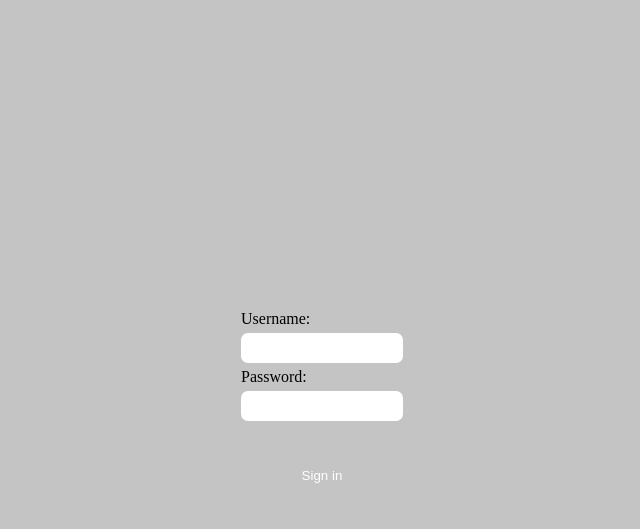
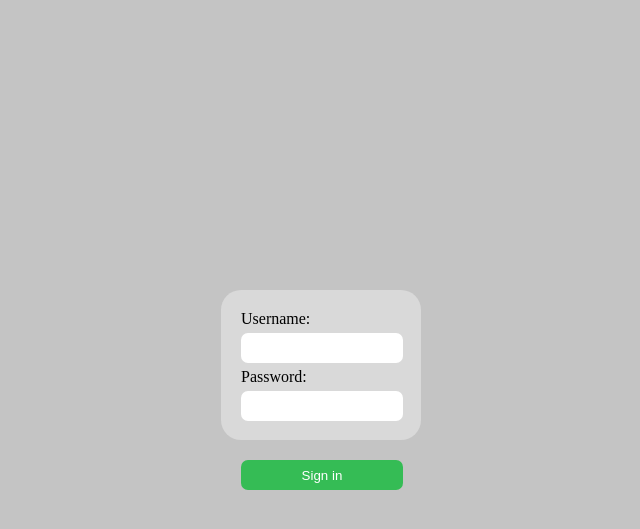
Before and after one commit to ArifandiBima/RPLTUBES, a PHP site: page /login.html in a window 1280 px wide. Shown: the top 529 px of the page, without its empty margins (318-958 px from the left). Run offline with PHP 8.4, Linux system fonts and the light colour scheme.

Commit message:
Update main.css

```diff
--- a/main.css
+++ b/main.css
@@ -1,45 +1,3 @@
-<<<<<<< HEAD
-:root {
-    --green-button-color: #35BC55;
-    --blue-button-color: #3570BC;
-    --add-button-color: #74A15D;
-    --dropdown-color: #7A84AC;
-    --green-text: #00693B;
-    --box-color: #D9D9D9;
-    --table-background: #476842;
-    --table-stroke: #68A640;
-}
-
-* {
-    margin: 0;
-    padding: 0;
-    box-sizing: border-box;
-}
-
-body {
-    height: 100vh;
-    background-color: #C4C4C4;
-}
-
-.btn, input[type="text"], input[type="password"] {
-    height: 30px;
-    border: 0px;
-    border-radius: 7px;
-    padding: 2px;
-}
-
-.box {
-    border: 0px;
-    border-radius: 20px;
-    background-color: var(--box-color);
-}
-
-select {
-    border: 0px;
-    border-radius: 10px;
-    background-color: var(--dropdown-color);
-}
-=======
 :root {
     --green-button-color: #35BC55;
     --blue-button-color: #3570BC;
```
